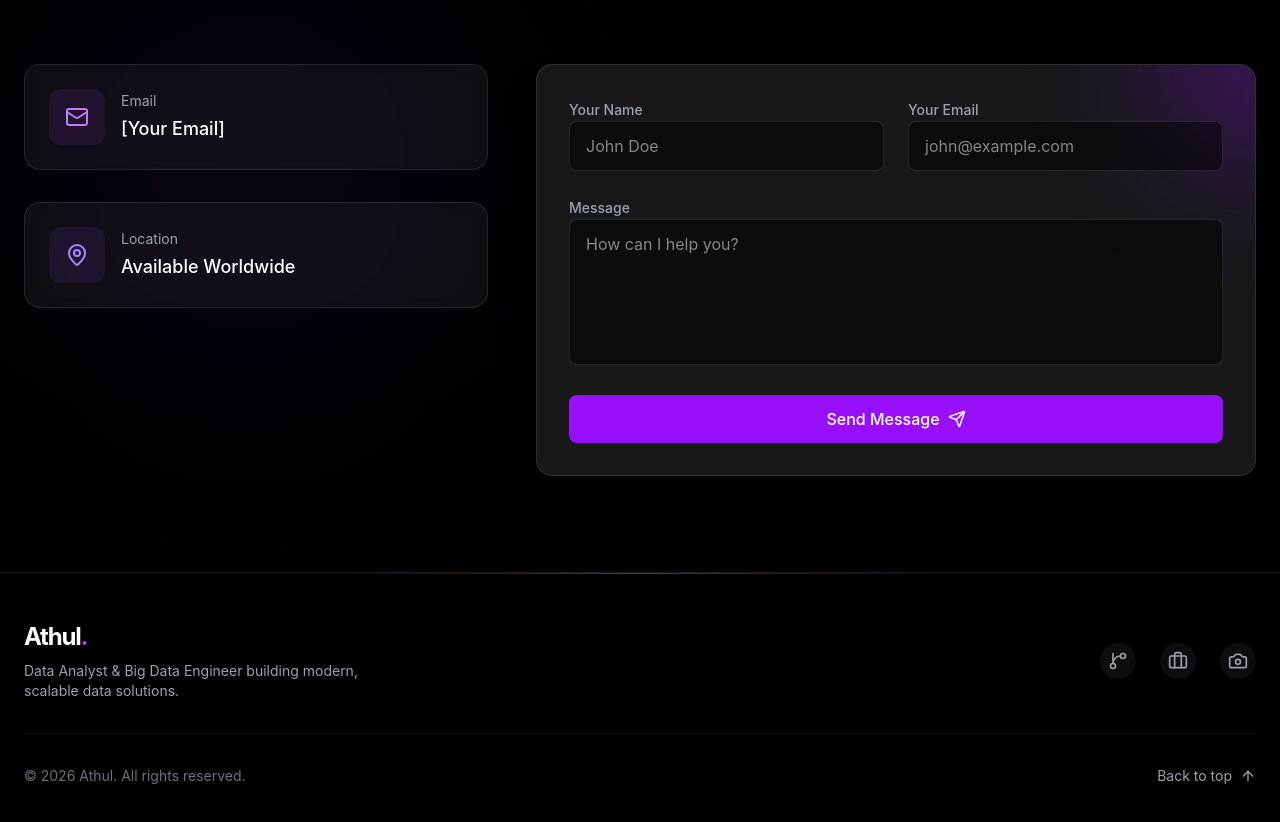
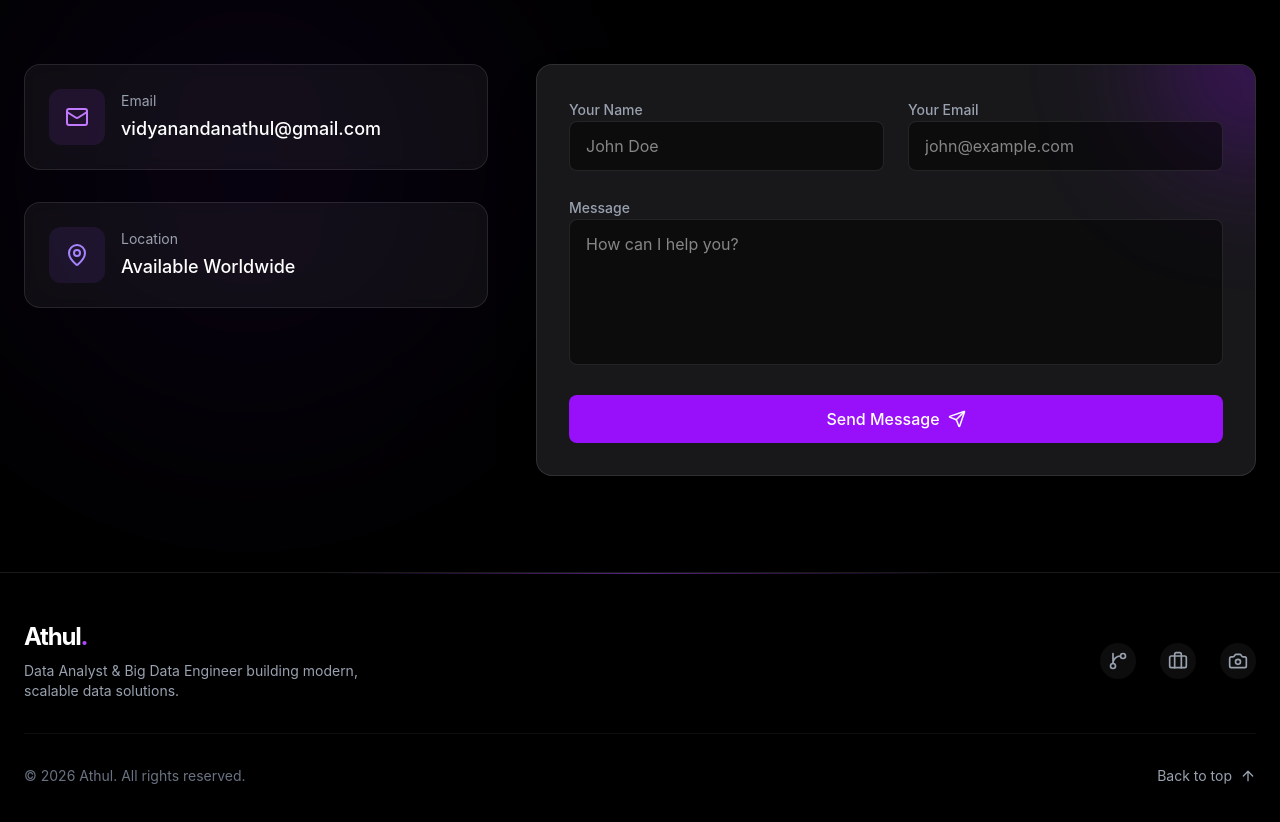
Before and after one commit to athulvidyanan/athulvidyanandan, a React app: page / in a window 1280 px wide. Shown: the part 4144-4966 px from the top of the page. Built offline with nearby package versions, Linux system fonts and the light colour scheme; the HTML template or start-up script is replaced by a standard one.

Commit message:
Update email in contact section

```diff
--- a/src/components/Contact.jsx
+++ b/src/components/Contact.jsx
@@ -51,8 +51,8 @@
                             </div>
                             <div>
                                 <h3 className="text-sm text-gray-400 mb-1">Email</h3>
-                                <a href="mailto:hello@example.com" className="text-lg font-medium text-white hover:text-purple-400 transition-colors">
-                                    [Your Email]
+                                <a href="mailto:vidyanandanathul@gmail.com" className="text-lg font-medium text-white hover:text-purple-400 transition-colors">
+                                    vidyanandanathul@gmail.com
                                 </a>
                             </div>
                         </div>
```
